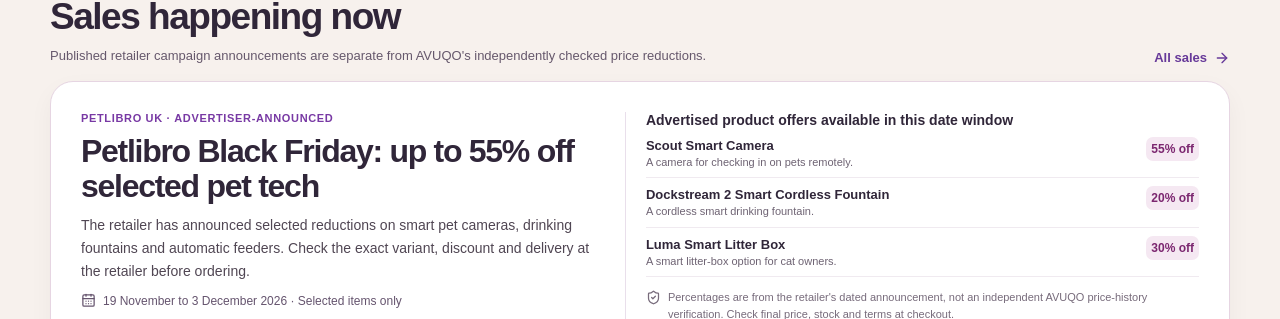
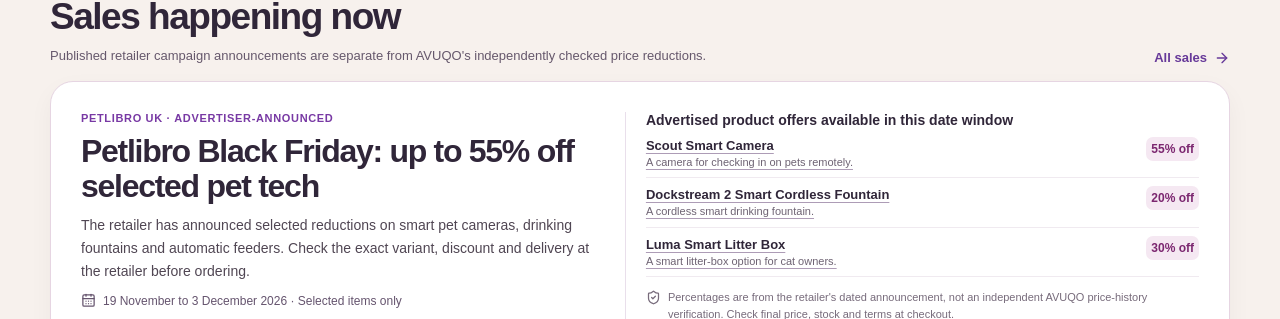
Before and after one commit to crkian/AVUQO, a Next.js app: page / in a window 1280 px wide. Shown: the part 900-1219 px from the top of the page. Built offline with nearby package versions, Linux system fonts and the light colour scheme; no server answers; the database is empty.

Commit message:
Style individual safe retailer product promotion links

```diff
--- a/components/promotions/RetailerSales.module.css
+++ b/components/promotions/RetailerSales.module.css
@@ -18,6 +18,8 @@
 .products h4{font-size:14px;margin:0 0 9px}
 .products ul{list-style:none;padding:0;margin:0;display:grid;gap:8px}
 .products li{display:flex;gap:8px;align-items:start;justify-content:space-between;border-bottom:1px solid #f0eaf0;padding-bottom:7px}
+.products li a{color:inherit;text-decoration:underline;text-decoration-color:#ad9cb6;text-underline-offset:3px;min-width:0}
+.products li a:hover{color:#683b88}
 .products li b{display:block;font-size:13px;line-height:1.4}
 .products li small{display:block;color:#6e6373;font-size:11px;line-height:1.4}
 .discount{white-space:nowrap;font-size:12px;color:#7c2770;font-weight:900;background:#f5e8f2;border-radius:7px;padding:5px}
```
